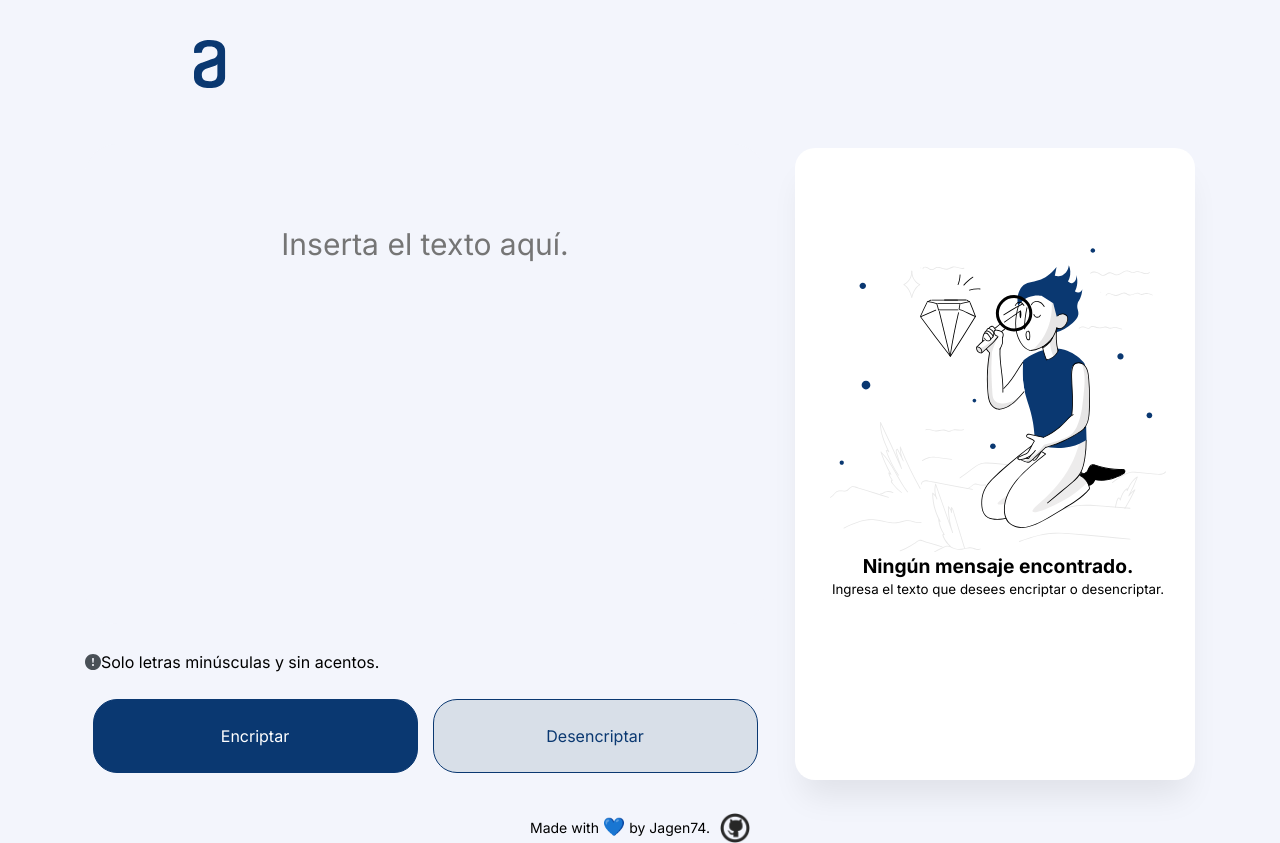
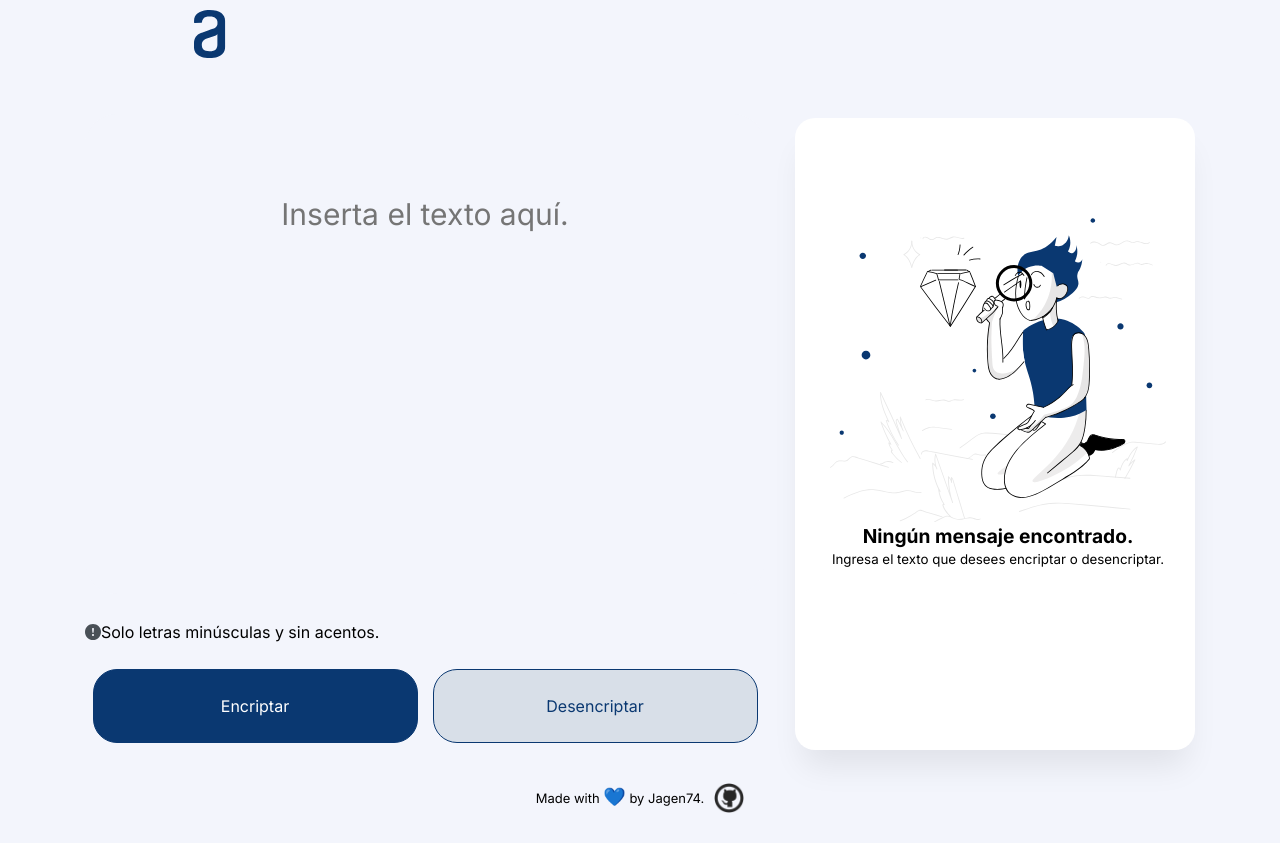
Before and after one commit to Jagen74/challenge-alura-g6, a plain HTML site: page index.html in a window 1280 px wide. After the commit the page ends 813 px from the top, so only its background shows below. Drawn offline with Linux system fonts and the light colour scheme.

Commit message:
modify logo and footer

```diff
--- a/styles/style.css
+++ b/styles/style.css
@@ -152,10 +152,8 @@
    display: flex;
    justify-content: center;
    text-align: center;
-   font-size: 1.4rem;
+   font-size: 1.3rem;
    font-weight: 400;
-   position: relative; /* O "static" */
-   bottom: 0;
  }
 
  .icon {
@@ -216,13 +214,11 @@
 
    .text_area_1 {
      width: 748px;
-
      margin-bottom: 20px;
    }
 
    .text_area_2 {
      width: 748px;
-
      margin-bottom: 20px;
    }
  }
@@ -230,8 +226,8 @@
  /** Desktop View  */
  @media (min-width: 900px) {
     .logo {
-      display: inline;
-      margin-top: 4rem;
+      display: inline-block;
+      margin-top: 1rem;
       margin-left: 15rem;
     }
 
@@ -246,9 +242,12 @@
    }
 
    .no_text{
-    margin-bottom: 100rem;
     padding: 0 3.5rem ;
-
+    margin-top: 10rem;
+    display: flex;
+    flex-direction: column;
+    justify-content: center;
+    align-items: center;
    }
 
    .buttons_enc,
```
